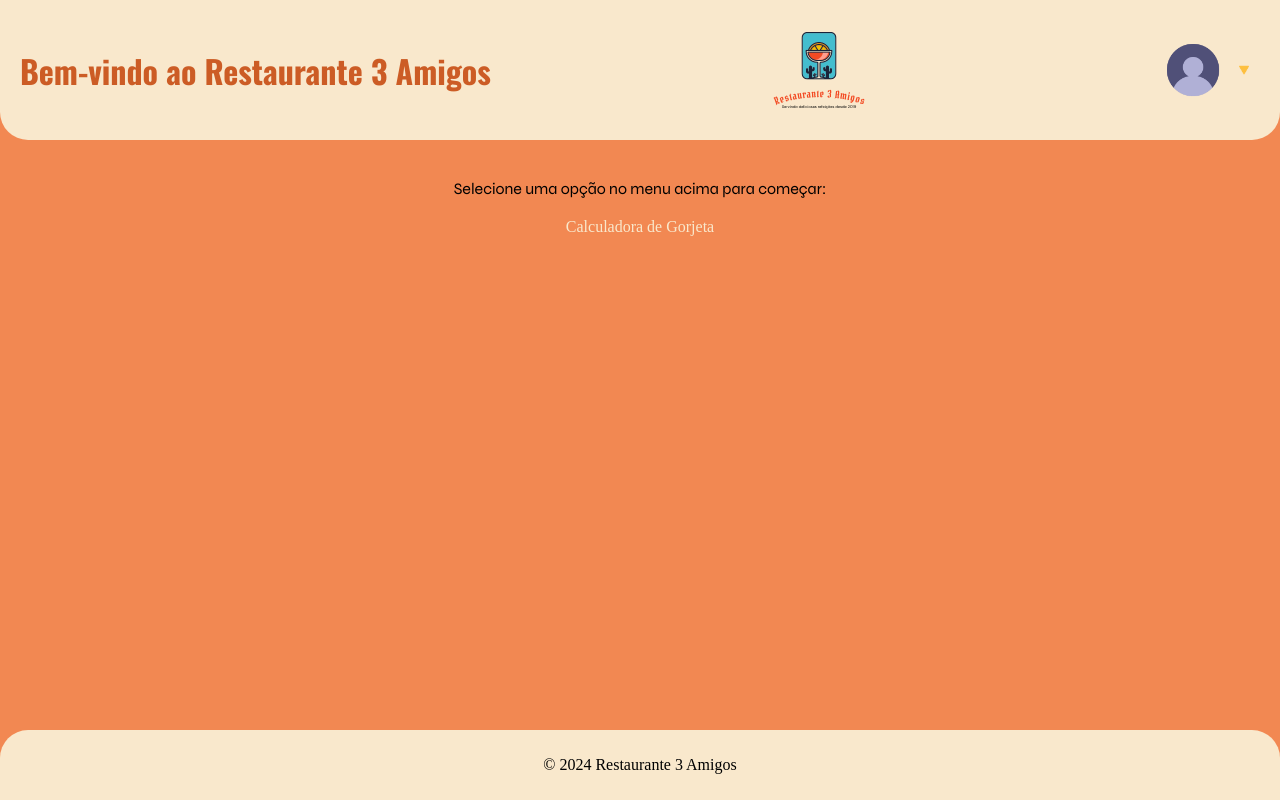
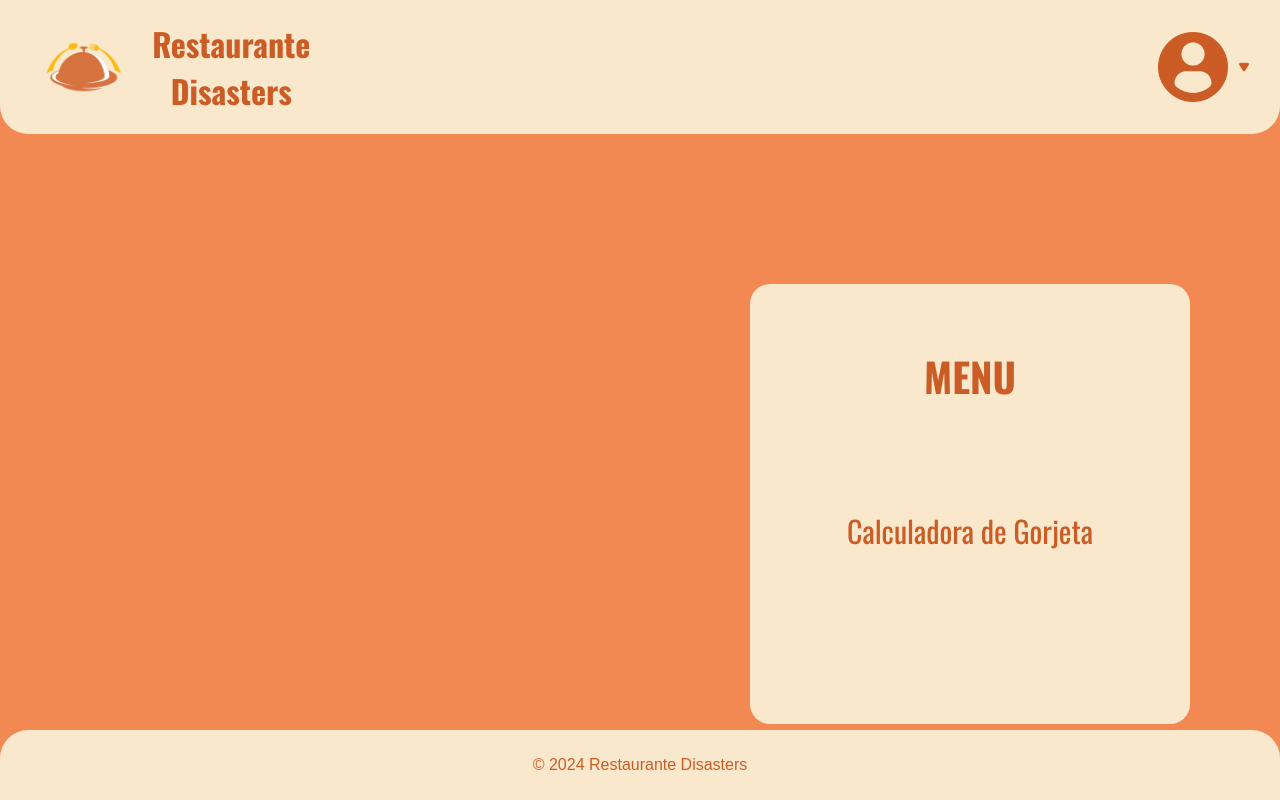
Before and after one commit to xuxulia/Calculadora, a plain HTML site: page index.html in a window 1280 px wide. Drawn offline with nearby package versions, Linux system fonts and the light colour scheme.

Commit message:
Mudança no no visual do index e adicionado o novo campo de despesas extras em calculadora

```diff
--- a/calculadora.css
+++ b/calculadora.css
@@ -1,6 +1,6 @@
 body {
     font-family: Arial, sans-serif;
-    background-color: #f5f5f5;
+    background-color: #f28852;
     margin: 0;
     padding: 0;
     display: flex;
@@ -10,37 +10,46 @@ body {
 }
 
 .calculadora {
-    background-color: #fff;
+    background-color: #f9e8cc;
     border-radius: 10px;
-    box-shadow: 0 0 10px rgba(0, 0, 0, 0.1);
+    box-shadow: 0 0 10px rgb(255, 123, 0);
     padding: 20px;
     width: 300px;
 }
 
 h1 {
+    font-family: Oswald;
     font-size: 24px;
     text-align: center;
     margin-bottom: 20px;
+    color: #fc5203;
+}
+
+#Logo{
+    position: fixed;
+    margin-bottom: 37%;
 }
 
 label {
+    font-family: "Syne", sans-serif;
     font-size: 16px;
     margin-bottom: 10px;
     display: block;
 }
 
 input[type="number"] {
-    width: 100%;
+    width: 93%;
     padding: 10px;
     margin-bottom: 15px;
     border-radius: 5px;
-    border: 1px solid #ccc;
+    border: 1px solid #fc5203;
+    outline-color: rgb(255, 145, 0);
 }
 
 button {
     width: 100%;
     padding: 10px;
-    background-color: #007bff;
+    background-color: #fc5203;
     color: #fff;
     border: none;
     border-radius: 5px;
@@ -49,7 +58,7 @@ button {
 }
 
 button:hover {
-    background-color: #0056b3;
+    background-color: #f28852;
 }
 
 #resultados {
@@ -57,6 +66,7 @@ button:hover {
 }
 
 #resultadoGorjeta, #resultadoTotal {
+    font-family: "Syne", sans-serif;
     font-size: 16px;
     margin-bottom: 5px;
 }
--- a/calculadora.js
+++ b/calculadora.js
@@ -3,6 +3,7 @@ function calcularGorjeta() {
     let totalConta = parseFloat(document.getElementById('totalConta').value);
     let numeroPessoas = parseInt(document.getElementById('numeroPessoas').value);
     let percentualGorjeta = parseFloat(document.getElementById('percentualGorjeta').value);
+    let despesas = parseFloat(document.getElementById('despesas').value);
 
     // vai verificar se os valores inseridos são válidos (achei melhor colocar ne)
     if (isNaN(totalConta) || isNaN(numeroPessoas) || isNaN(percentualGorjeta) || totalConta <= 0 || numeroPessoas <= 0) {
@@ -17,6 +18,8 @@ function calcularGorjeta() {
     // mostrar a gorjeta e o total a pagar por pessoa
     let gorjetaPorPessoa = gorjeta / numeroPessoas;
     let totalPorPessoa = totalPagar / numeroPessoas;
+    let despesasPessoa = despesas / numeroPessoas;
+    totalPorPessoa = totalPorPessoa + despesasPessoa;
 
     // mostrar os resultados na tela (usei o toFixed pra deixar apenas 2 casas decimais)
     document.getElementById('resultadoGorjeta').innerText = 'Gorjeta por pessoa: R$' + gorjetaPorPessoa.toFixed(2);
--- a/index.html
+++ b/index.html
@@ -1,9 +1,9 @@
 <!DOCTYPE html>
-<html lang="en">
+<html lang="pt-br">
 <head>
     <meta charset="UTF-8">
     <meta name="viewport" content="width=device-width, initial-scale=1.0">
-    <title>Restaurante 3 Amigos</title>
+    <title>Restaurante Disasters</title>
     <link rel="stylesheet" href="style.css">
     <style>
         @import url('https://fonts.googleapis.com/css2?family=Oswald:wght@200..700&display=swap');
@@ -14,33 +14,29 @@
 </head>
 <body>
     <header>
-        <h2 class="titulo">Bem-vindo ao Restaurante 3 Amigos</h2>
         <div class="logo">
-            <img src ="logo.png" alt="Restaurante 3 Amigos" >
+            <img src ="images/logo.png" alt="Restaurante Disasters" >
         </div>
+        <h2 class="titulo">Restaurante Disasters</h2>
         <div class="usuario">
-            <img src="user.png" alt ="Perfil do Funcionário">
+            <img id="user" src="images/user.png" alt ="Perfil do Funcionário">
             <div class="dropdown">
-                <button class="dropbtn"><img src="drop.jpg" alt=""></button>
+                <button class="dropbtn"><img src="images/drop.png" alt=""></button>
                 <div class="dropdown-content">
-                    <a href="#">Configurações<img src ="config.png" alt="Configurações"></a>
-                    <a href="#">Sair <img src ="exit.png" alt="Sair"></a>
+                    <a href="#">Configurações<img src ="images/config.png" alt="Configurações"></a>
+                    <a href="#">Sair <img src ="images/exit.png" alt="Sair"></a>
                 </div>
             </div>
         </div>
     </header>
-
-
     <main>
-
-        <p class="conteudo">Selecione uma opção no menu acima para começar:</p>
+        <p class="conteudo">MENU</p>
         <ul>
             <li><a href="calculadora.html">Calculadora de Gorjeta</a></li>
         </ul>
     </main>
-
     <footer>
-        <p>&copy; 2024 Restaurante 3 Amigos</p>
+        <p>&copy; 2024 Restaurante Disasters</p>
     </footer>
 </body>
 </html>
--- a/style.css
+++ b/style.css
@@ -8,7 +8,6 @@ header {
     background-color: #f9e8cc;
     color: #fff;
     display: flex;
-    justify-content: space-between;
     align-items: center; /* Centraliza verticalmente */
     padding: 20px;
     text-align: center; /* Centraliza horizontalmente */
@@ -24,17 +23,16 @@ header {
     align-items: center;
 }
 
-
 .logo img {
-    margin-right: 10px;
-    width: 100px;
-    height: 100px;
+    width: 70%;
+    margin: 0 0 0 20%;
 }
 
 .usuario {
     display: flex;
     align-items: center;
     justify-content: flex-end;
+    margin-left: 67%;
 }
 
 .usuario img {
@@ -104,10 +102,14 @@ header {
     align-items: center;
 }
 
-
 main {
     text-align: center;
     padding: 20px;
+    background-color: #f9e8cc;
+    width: 400px;
+    height: 400px;
+    border-radius: 20px;
+    margin: 150px 0 0 750px;
 }
 
 .titulo {
@@ -124,9 +126,11 @@ main {
 }
 
 .conteudo {
-    font-family: 'Syne', sans-serif;
-    font-size: 16px;
+    font-family: Oswald;
+    font-size: 40px;
     line-height: 1.6;
+    color: #cc5c25;
+    font-weight: bold;
 }
 
 footer {
@@ -137,6 +141,8 @@ footer {
     bottom: 0;
     width: 100%;
     border-radius: 28px 28px 0 0;
+    font-family: sans-serif;
+    color: #cc5c25;
 }
 
 ul {
@@ -146,13 +152,17 @@ ul {
 
 li {
     margin-bottom: 10px;
+    font-family: Oswald;
+    font-size: 30px;
+    margin: 100px 0 0 0;
 }
 
 a {
-    color: #f9e8cc;
+    color: #cc5c25;
     text-decoration: none;
 }
 
 a:hover {
-    text-decoration: underline;
+    font-weight: bold;
+    transition: 0.5s;
 }
```
Also changed, not shown: calculadora.html (+12 -0 lines), drop.jpg (deleted), images/config.png (renamed from config.png), images/drop.png (added), images/exit.png (renamed from exit.png), images/logo.png (added), images/user.png (added), logo.png (deleted), user.png (deleted), 1 other file.
